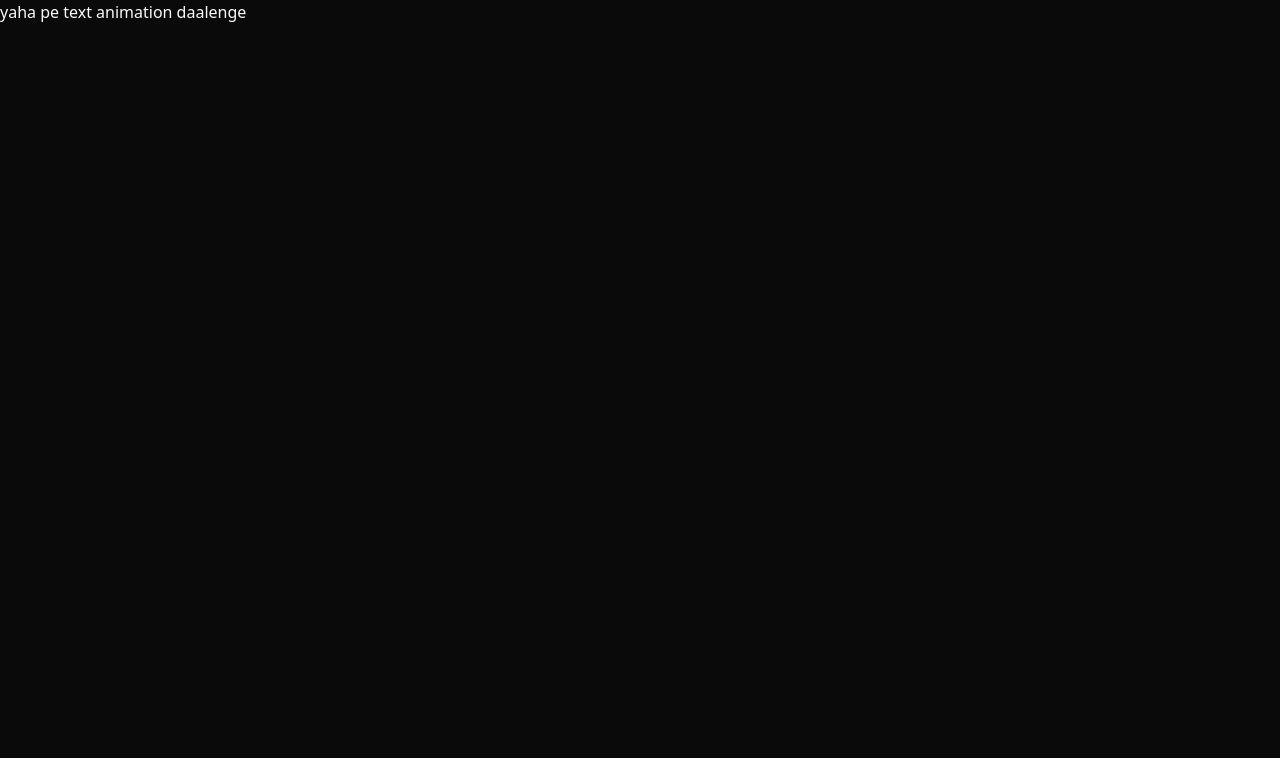
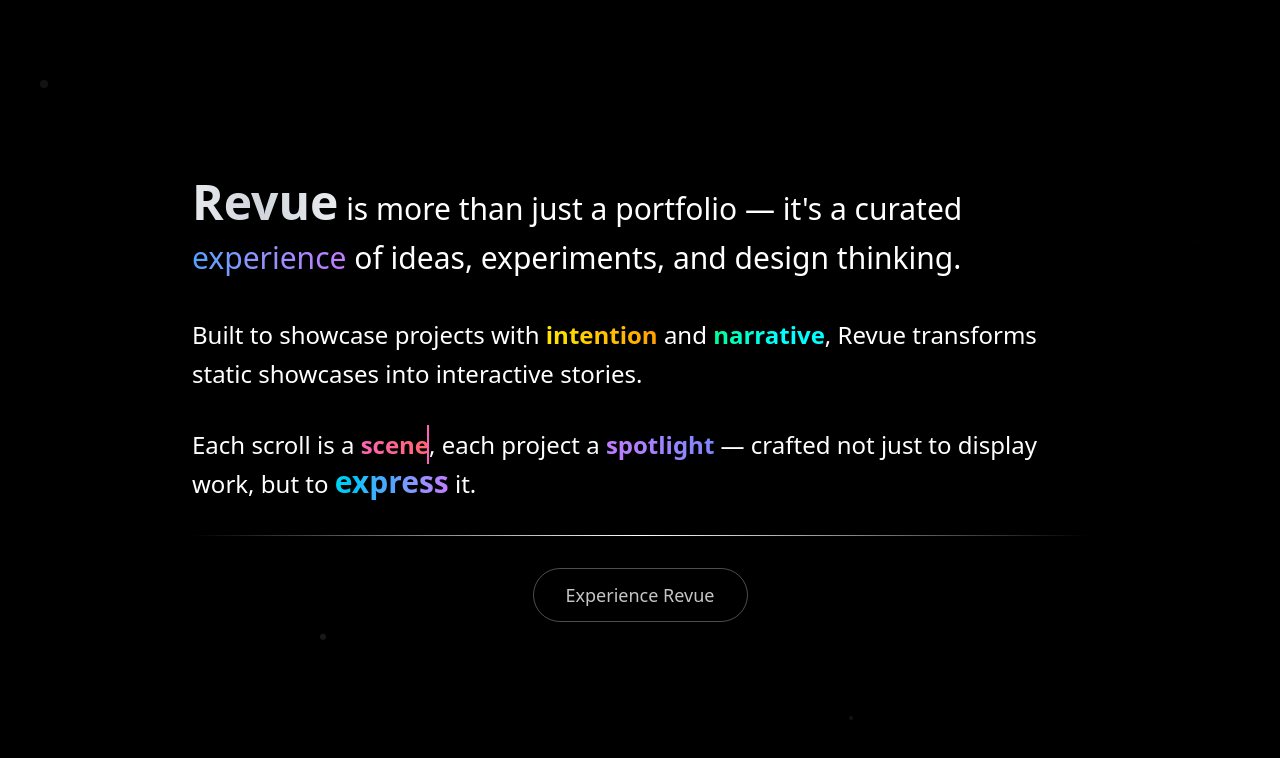
Before and after one commit to DivyamSingh19/revue, a Next.js app: page /about in a window 1280 px wide. Shown: the top 758 px of the page. Built offline with nearby package versions, Linux system fonts and the light colour scheme.

Commit message:
basic ass about card

```diff
--- a/src/app/about/page.tsx
+++ b/src/app/about/page.tsx
@@ -1,12 +1,11 @@
-import React from 'react'
-
+import React from "react";
+import AboutCard from "@/components/aboutcard";
 const About = () => {
   return (
     <div>
-        <h3>yaha pe text animation daalenge</h3>
+      <AboutCard />
+    </div>
+  );
+};
 
-    </div>
-  )
-}
-
-export default About
+export default About;
--- /dev/null
+++ b/src/components/aboutcard.tsx
@@ -0,0 +1,222 @@
+"use client"
+import React, { useState, useEffect } from "react";
+
+const AboutCard = () => {
+  const [isVisible, setIsVisible] = useState(false);
+  const [currentWord, setCurrentWord] = useState(0);
+
+  const animatedWords = ["performance", "experience", "journey", "narrative"];
+
+  useEffect(() => {
+    const timer = setTimeout(() => setIsVisible(true), 500);
+
+    const wordTimer = setInterval(() => {
+      setCurrentWord((prev) => (prev + 1) % animatedWords.length);
+    }, 3000);
+
+    return () => {
+      clearTimeout(timer);
+      clearInterval(wordTimer);
+    };
+  }, []);
+
+  return (
+    <div className="min-h-screen bg-black text-white flex items-center justify-center p-8 overflow-hidden relative">
+      {/* Background Elements */}
+      <div className="absolute inset-0 opacity-10">
+        <div className="absolute top-20 left-10 w-2 h-2 bg-white rounded-full animate-pulse"></div>
+        <div className="absolute top-60 right-20 w-1 h-1 bg-white rounded-full animate-ping"></div>
+        <div className="absolute bottom-40 left-1/4 w-1.5 h-1.5 bg-white rounded-full animate-bounce"></div>
+        <div className="absolute bottom-20 right-1/3 w-1 h-1 bg-white rounded-full animate-pulse"></div>
+      </div>
+
+      <div className="max-w-4xl mx-auto space-y-8">
+        {/* Opening Line */}
+        <div className="overflow-hidden">
+          <p
+            className={`text-2xl md:text-3xl font-light leading-relaxed transition-all duration-1000 ${
+              isVisible
+                ? "translate-y-0 opacity-100"
+                : "translate-y-10 opacity-0"
+            }`}
+          >
+            <span className="inline-block animate-[shimmer_2s_ease-in-out_infinite] bg-gradient-to-r from-white via-gray-300 to-white bg-[length:200%_100%] bg-clip-text text-transparent font-bold text-4xl md:text-5xl">
+              Revue
+            </span>{" "}
+            is more than just a portfolio — it's a curated{" "}
+            <span className="relative inline-block">
+              <span
+                key={currentWord}
+                className="animate-[textSlideUp_0.6s_ease-out] bg-gradient-to-r from-blue-400 to-purple-400 bg-clip-text text-transparent font-medium"
+              >
+                {animatedWords[currentWord]}
+              </span>
+            </span>{" "}
+            of ideas, experiments, and design thinking.
+          </p>
+        </div>
+
+        {/* Second Paragraph */}
+        <div className="overflow-hidden">
+          <p
+            className={`text-xl md:text-2xl font-light leading-relaxed transition-all duration-1000 delay-300 ${
+              isVisible
+                ? "translate-y-0 opacity-100"
+                : "translate-y-10 opacity-0"
+            }`}
+          >
+            Built to showcase projects with{" "}
+            <span className="relative group">
+              <span className="bg-gradient-to-r from-yellow-400 to-orange-400 bg-clip-text text-transparent font-semibold animate-[glow_2s_ease-in-out_infinite]">
+                intention
+              </span>
+              <span className="absolute -bottom-1 left-0 w-0 h-0.5 bg-gradient-to-r from-yellow-400 to-orange-400 group-hover:w-full transition-all duration-500"></span>
+            </span>{" "}
+            and{" "}
+            <span className="relative group">
+              <span className="bg-gradient-to-r from-green-400 to-cyan-400 bg-clip-text text-transparent font-semibold animate-[glow_2s_ease-in-out_infinite_0.5s]">
+                narrative
+              </span>
+              <span className="absolute -bottom-1 left-0 w-0 h-0.5 bg-gradient-to-r from-green-400 to-cyan-400 group-hover:w-full transition-all duration-500"></span>
+            </span>
+            , Revue transforms static showcases into interactive stories.
+          </p>
+        </div>
+
+        {/* Third Paragraph */}
+        <div className="overflow-hidden">
+          <p
+            className={`text-xl md:text-2xl font-light leading-relaxed transition-all duration-1000 delay-500 ${
+              isVisible
+                ? "translate-y-0 opacity-100"
+                : "translate-y-10 opacity-0"
+            }`}
+          >
+            Each scroll is a{" "}
+            <span className="relative inline-block">
+              <span className="animate-[typewriter_3s_steps(5)_infinite] bg-gradient-to-r from-pink-400 to-red-400 bg-clip-text text-transparent font-semibold">
+                scene
+              </span>
+              <span className="absolute top-0 right-0 w-0.5 h-full bg-pink-400 animate-[blink_1s_infinite]"></span>
+            </span>
+            , each project a{" "}
+            <span className="relative group overflow-hidden">
+              <span className="bg-gradient-to-r from-purple-400 to-indigo-400 bg-clip-text text-transparent font-semibold animate-[wave_2s_ease-in-out_infinite]">
+                spotlight
+              </span>
+              <span className="absolute inset-0 bg-gradient-to-r from-purple-400/20 to-indigo-400/20 scale-x-0 group-hover:scale-x-100 transition-transform duration-300 origin-left"></span>
+            </span>{" "}
+            — crafted not just to display work, but to{" "}
+            <span className="relative inline-block group">
+              <span className="font-bold text-2xl md:text-3xl animate-[bounce_2s_ease-in-out_infinite] bg-gradient-to-r from-cyan-400 via-blue-400 to-purple-400 bg-clip-text text-transparent">
+                express
+              </span>
+              <div className="absolute -inset-2 bg-gradient-to-r from-cyan-400/20 to-purple-400/20 rounded-lg blur-sm scale-0 group-hover:scale-100 transition-all duration-500"></div>
+            </span>{" "}
+            it.
+          </p>
+        </div>
+
+        {/* Decorative Line */}
+        <div
+          className={`w-full h-px bg-gradient-to-r from-transparent via-white to-transparent transition-all duration-1000 delay-700 ${
+            isVisible ? "opacity-100 scale-x-100" : "opacity-0 scale-x-0"
+          }`}
+        ></div>
+
+        {/* Call to Action */}
+        <div
+          className={`text-center transition-all duration-1000 delay-1000 ${
+            isVisible ? "translate-y-0 opacity-100" : "translate-y-10 opacity-0"
+          }`}
+        >
+          <button className="group relative px-8 py-3 bg-transparent border border-white/30 rounded-full hover:border-white/60 transition-all duration-300 overflow-hidden">
+            <span className="relative z-10 text-lg font-light animate-[fadeInOut_3s_ease-in-out_infinite]">
+              Experience Revue
+            </span>
+            <div className="absolute inset-0 bg-gradient-to-r from-blue-400/10 to-purple-400/10 scale-x-0 group-hover:scale-x-100 transition-transform duration-500 origin-left"></div>
+          </button>
+        </div>
+      </div>
+
+      <style jsx>{`
+        @keyframes shimmer {
+          0%,
+          100% {
+            background-position: 0% 50%;
+          }
+          50% {
+            background-position: 100% 50%;
+          }
+        }
+
+        @keyframes textSlideUp {
+          0% {
+            opacity: 0;
+            transform: translateY(20px);
+          }
+          100% {
+            opacity: 1;
+            transform: translateY(0);
+          }
+        }
+
+        @keyframes glow {
+          0%,
+          100% {
+            filter: brightness(1);
+          }
+          50% {
+            filter: brightness(1.3);
+          }
+        }
+
+        @keyframes typewriter {
+          0%,
+          100% {
+            width: 100%;
+          }
+          50% {
+            width: 0%;
+          }
+        }
+
+        @keyframes blink {
+          0%,
+          50% {
+            opacity: 1;
+          }
+          51%,
+          100% {
+            opacity: 0;
+          }
+        }
+
+        @keyframes wave {
+          0%,
+          100% {
+            transform: translateY(0px);
+          }
+          25% {
+            transform: translateY(-2px);
+          }
+          75% {
+            transform: translateY(2px);
+          }
+        }
+
+        @keyframes fadeInOut {
+          0%,
+          100% {
+            opacity: 0.7;
+          }
+          50% {
+            opacity: 1;
+          }
+        }
+      `}</style>
+    </div>
+  );
+};
+
+export default AboutCard;
```
